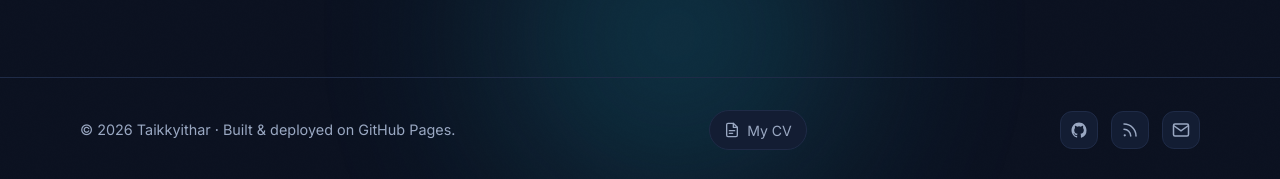
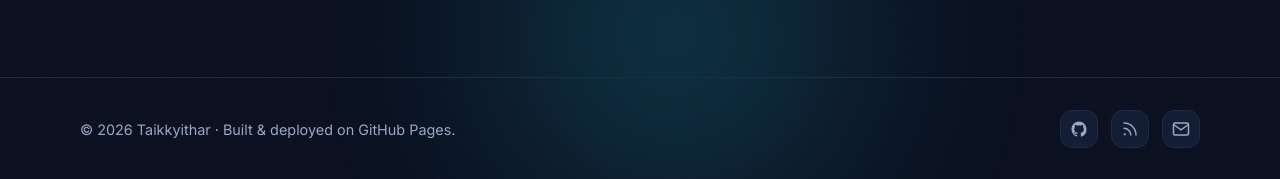
Before and after one commit to taikkyithar/taikkyithar.github.io, a Jekyll site: the page built from blog.html, in a window 1280 px wide and 984 px high. Shown: the part 802-981 px from the top of the window. Built offline with Jekyll 4.4.1, drawn with Linux system fonts in a browser that asks for light colours.

Commit message:
fix my cv location

```diff
--- a/_includes/footer.html
+++ b/_includes/footer.html
@@ -1,12 +1,6 @@
 <footer class="site">
   <div class="wrap foot-inner">
     <div>© <span id="year">{{ site.time | date: "%Y" }}</span> Taikkyithar · Built &amp; deployed on GitHub Pages.</div>
-    <div class="foot-links">
-      <a href="{{ '/thethtoosan_cv.html' | relative_url }}" target="_blank" rel="noopener" title="Thet Htoo San — CV">
-        <svg width="16" height="16" viewBox="0 0 24 24" fill="none" stroke="currentColor" stroke-width="2" stroke-linecap="round" stroke-linejoin="round" aria-hidden="true"><path d="M14 2H6a2 2 0 0 0-2 2v16a2 2 0 0 0 2 2h12a2 2 0 0 0 2-2V8z"/><path d="M14 2v6h6"/><path d="M8 13h8M8 17h5"/></svg>
-        My CV
-      </a>
-    </div>
     <div class="socials">
       <a href="{{ site.social_links.github }}" target="_blank" rel="noopener" aria-label="GitHub">
         <svg width="18" height="18" viewBox="0 0 24 24" fill="currentColor" aria-hidden="true"><path d="M12 2C6.48 2 2 6.58 2 12.25c0 4.54 2.87 8.38 6.84 9.74.5.1.68-.22.68-.49v-1.7c-2.78.62-3.37-1.22-3.37-1.22-.45-1.18-1.11-1.5-1.11-1.5-.9-.64.07-.63.07-.63 1 .07 1.53 1.06 1.53 1.06.9 1.58 2.36 1.12 2.94.86.09-.67.35-1.12.63-1.38-2.22-.26-4.56-1.14-4.56-5.07 0-1.12.39-2.03 1.03-2.75-.1-.26-.45-1.3.1-2.71 0 0 .84-.28 2.75 1.05a9.3 9.3 0 0 1 5 0c1.91-1.33 2.75-1.05 2.75-1.05.55 1.41.2 2.45.1 2.71.64.72 1.03 1.63 1.03 2.75 0 3.94-2.34 4.81-4.57 5.06.36.32.68.94.68 1.9v2.82c0 .27.18.6.69.49A10.26 10.26 0 0 0 22 12.25C22 6.58 17.52 2 12 2z"/></svg>
--- a/assets/css/main.css
+++ b/assets/css/main.css
@@ -1623,25 +1623,6 @@
 }
 .foot-inner .socials { margin-top: 0; }
 .foot-inner .socials a { width: 38px; height: 38px; }
-.foot-links a {
-  display: inline-flex;
-  align-items: center;
-  gap: .45rem;
-  padding: .45rem .9rem;
-  border-radius: 999px;
-  border: 1px solid var(--card-border);
-  background: var(--card);
-  color: var(--muted);
-  font-size: .88rem;
-  text-decoration: none;
-  transition: color .25s, border-color .25s, transform .2s var(--ease-out), box-shadow .25s;
-}
-.foot-links a:hover {
-  color: var(--brand);
-  border-color: var(--brand);
-  transform: translateY(-2px);
-  box-shadow: 0 10px 24px -12px var(--brand);
-}
 
 /* ---------- Responsive ---------- */
 @media (max-width: 860px) {
--- a/index.html
+++ b/index.html
@@ -251,6 +251,10 @@
           Email me
         </a>
         <a href="{{ site.social_links.github }}" target="_blank" rel="noopener" class="btn btn-ghost">GitHub Profile</a>
+        <a href="{{ '/thethtoosan_cv.html' | relative_url }}" target="_blank" rel="noopener" class="btn btn-ghost">
+          <svg width="16" height="16" viewBox="0 0 24 24" fill="none" stroke="currentColor" stroke-width="2" stroke-linecap="round" stroke-linejoin="round" aria-hidden="true"><path d="M14 2H6a2 2 0 0 0-2 2v16a2 2 0 0 0 2 2h12a2 2 0 0 0 2-2V8z"/><path d="M14 2v6h6"/><path d="M8 13h8M8 17h5"/></svg>
+          My CV
+        </a>
       </div>
     </div>
   </section>
```
